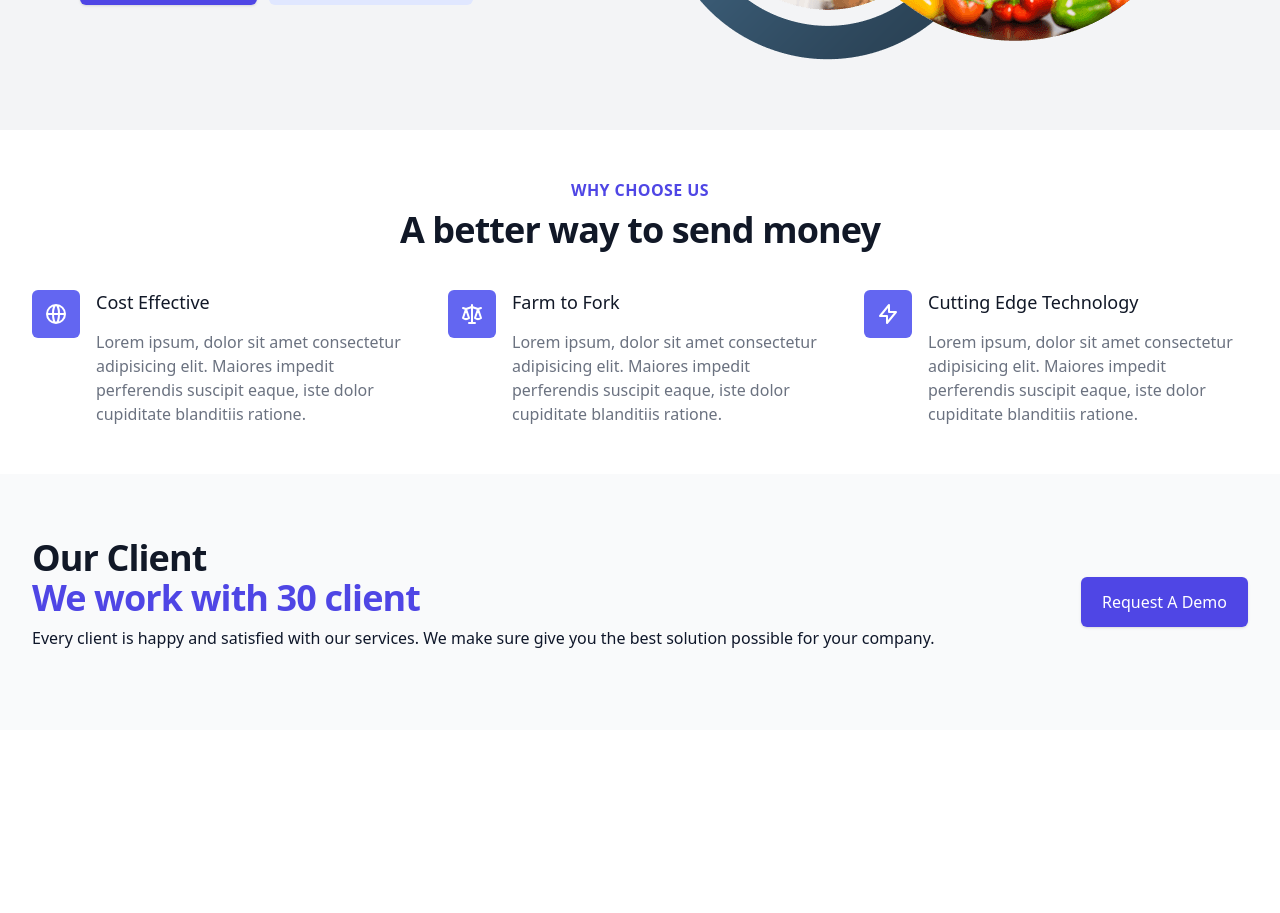
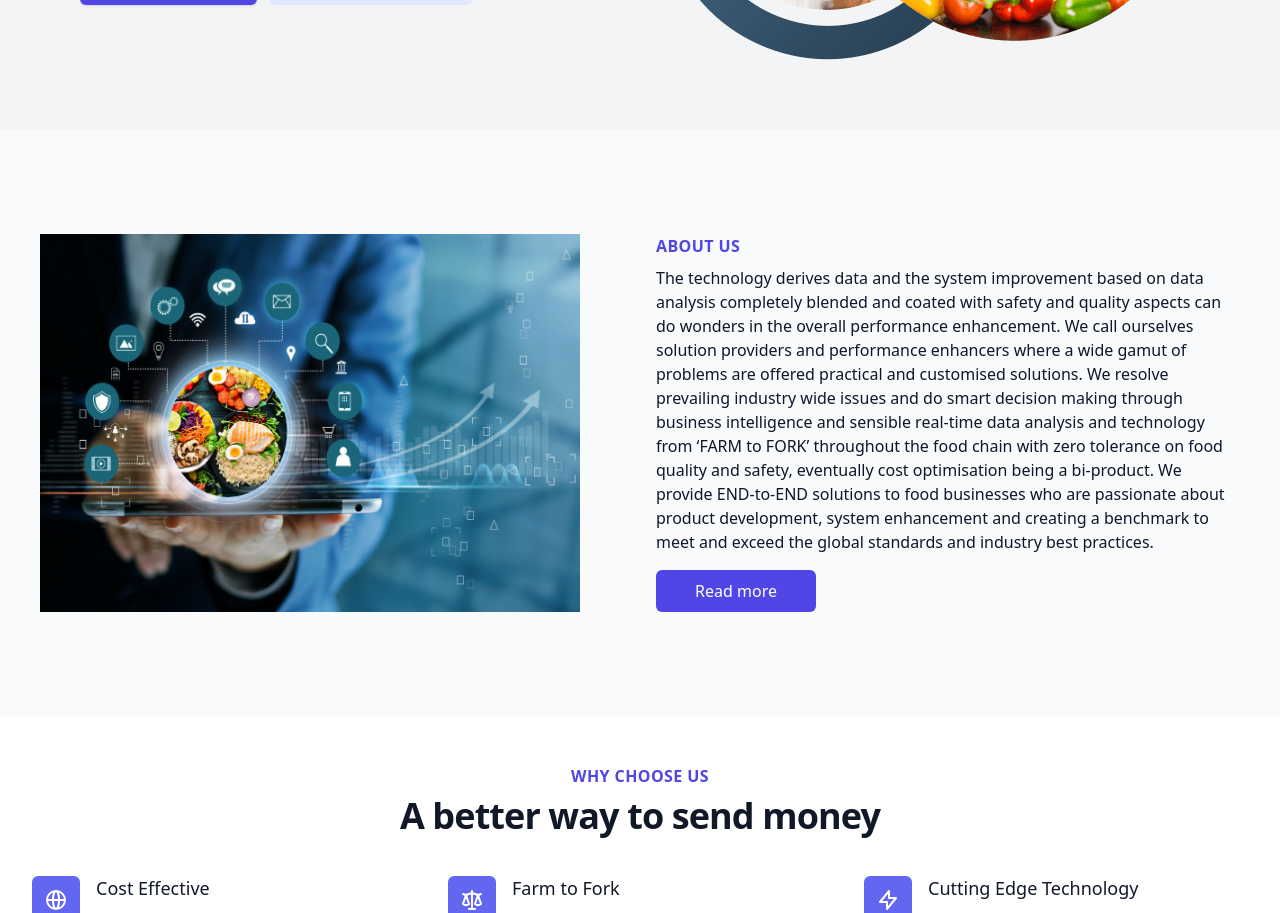
Before and after one commit to AntAnalytics/ant-app, a Next.js app: page / in a window 1280 px wide. Shown: the part 560-1473 px from the top of the page. Before the commit the page ends 1290 px from the top, so only its background shows below. Built offline with nearby package versions, Linux system fonts and the light colour scheme.

Commit message:
about us added

```diff
--- /dev/null
+++ b/components/sections/aboutUs.tsx
@@ -0,0 +1,46 @@
+import Image from 'next/image';
+import { FunctionComponent } from 'react';
+
+interface AboutUsSectionProps {}
+
+const AboutUsSection: FunctionComponent<AboutUsSectionProps> = () => {
+  return (
+    <section className='py-16'>
+      <div className='container mx-auto flex flex-col gap-8 p-10 md:flex-row'>
+        <div className='flex flex-1'>
+          <Image
+            src={'/assets/images/FoodTrendsConcept_Lead.jpeg'}
+            alt={'food trend concept lead image'}
+            height={370}
+            width={540}
+          />
+        </div>
+        <div className='flex flex-1 flex-col'>
+          <h2 className='text-base font-semibold uppercase tracking-wide text-indigo-600'>
+            About Us
+          </h2>
+          <p>
+            The technology derives data and the system improvement based on data
+            analysis completely blended and coated with safety and quality
+            aspects can do wonders in the overall performance enhancement. We
+            call ourselves solution providers and performance enhancers where a
+            wide gamut of problems are offered practical and customised
+            solutions. We resolve prevailing industry wide issues and do smart
+            decision making through business intelligence and sensible real-time
+            data analysis and technology from ‘FARM to FORK’ throughout the food
+            chain with zero tolerance on food quality and safety, eventually
+            cost optimisation being a bi-product. We provide END-to-END
+            solutions to food businesses who are passionate about product
+            development, system enhancement and creating a benchmark to meet and
+            exceed the global standards and industry best practices.
+          </p>
+          <button className='inline-flex w-40 items-center justify-center rounded-md border border-transparent bg-indigo-600 px-3 py-2 text-base font-medium text-white hover:bg-indigo-700'>
+            Read more
+          </button>
+        </div>
+      </div>
+    </section>
+  );
+};
+
+export default AboutUsSection;
--- a/pages/index.tsx
+++ b/pages/index.tsx
@@ -5,6 +5,7 @@ import OurClientCTA from '../components/ctas/ourClient';
 import PageLayout from '../layouts/PageLayout';
 import MainNavBar from '../components/headers/mainNavBar';
 import NewProduct from '../components/banners/newProduct';
+import AboutUsSection from 'components/sections/aboutUs';
 
 const Home: NextPage = () => {
   return (
@@ -12,6 +13,7 @@ const Home: NextPage = () => {
       <NewProduct />
       <MainNavBar />
       <MainHero />
+      <AboutUsSection />
       <WhyUs />
       <OurClientCTA />
     </PageLayout>
```
Also changed, not shown: public/assets/images/FoodTrendsConcept_Lead.jpeg (added).
